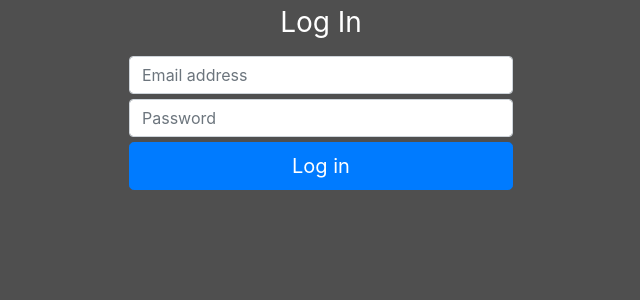
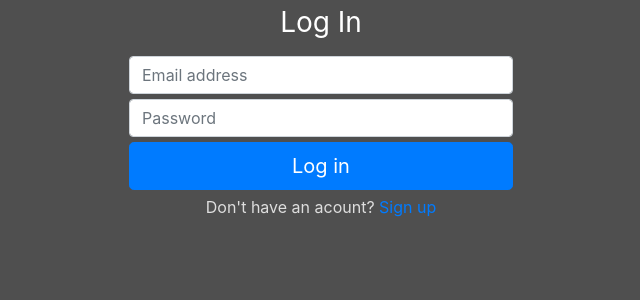
Before and after one commit to Andyluchina/Hophacks2018Best, a PHP site: page /login.html in a window 1280 px wide. Shown: the part 274-574 px from the top of the page, without its empty margins (319-959 px from the left). Run offline with PHP 8.4, Linux system fonts and the light colour scheme.

Commit message:
login fix

```diff
--- a/login.html
+++ b/login.html
@@ -24,7 +24,9 @@
       <h2 class="h3 mb-3 font-weight-normal" id="lh2">Log In</h2>
       <input type="email" id="inputEmail" class="form-control" placeholder="Email address" required>
       <input type="password" id="inputPassword" class="form-control" placeholder="Password" required>
-      <button class="btn btn-lg btn-primary btn-block" type="submit">Log in</button>
+      <button class="btn btn-lg btn-primary btn-block" type="submit" id="button">Log in</button>
+
+      <p>Don't have an acount? <a href="signup.html">Sign up</a></p>
     </form>
 
 
--- a/logincss.css
+++ b/logincss.css
@@ -24,3 +24,11 @@ h1{
 #lh2{
 	color: white;
 }
+
+#button{
+	margin-bottom: 5px;
+}
+
+p{
+	color: #DEDEDE;
+}
```
